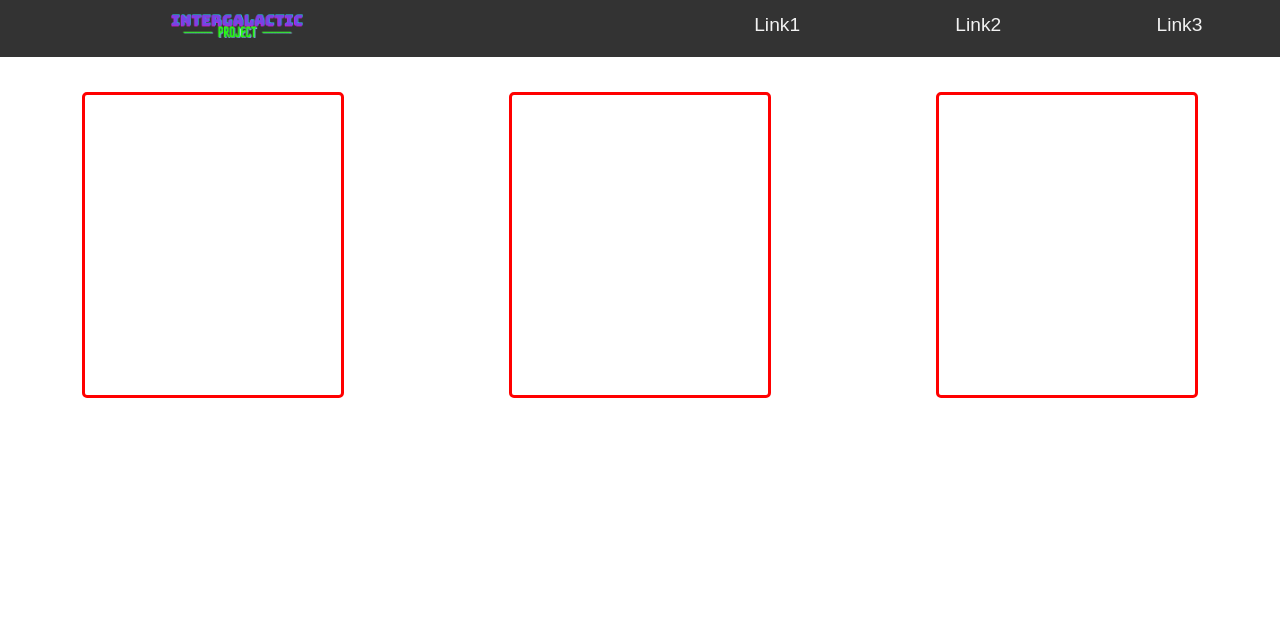
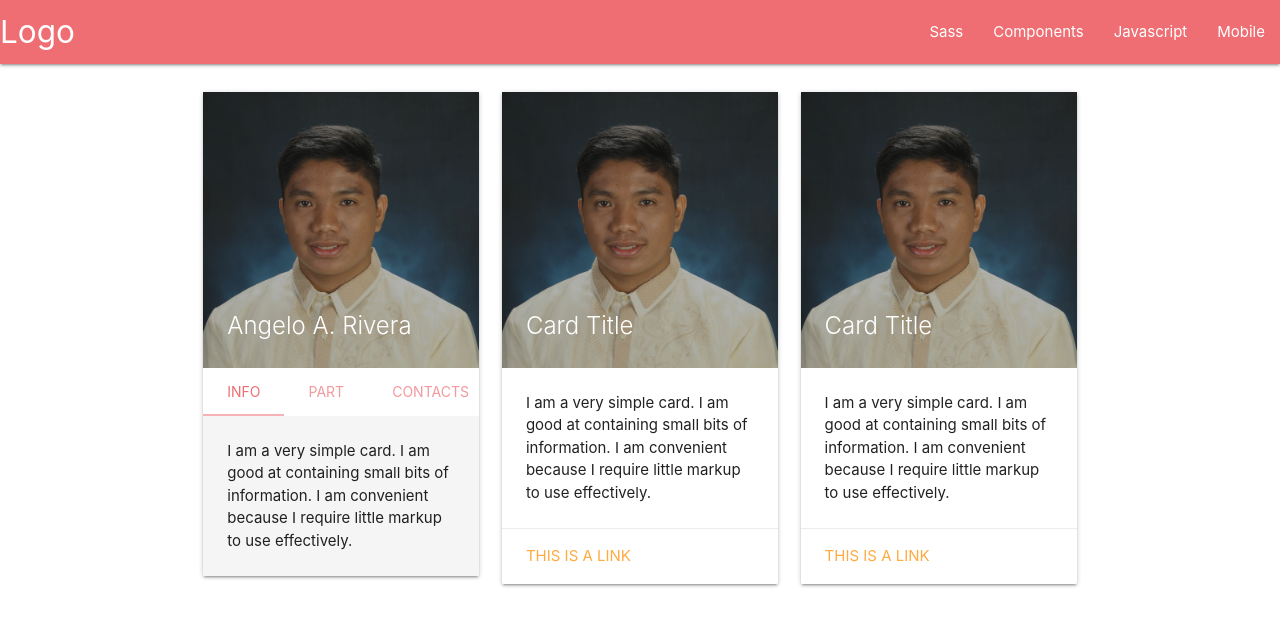
Before and after one commit to angeloaranasrivera/Intergalactic, a plain HTML site: page index.html in a window 1280 px wide. Drawn offline with Linux system fonts and the light colour scheme.

Commit message:
framework
used materialize css framework

```diff
--- a/css/style.css
+++ b/css/style.css
@@ -1,57 +1,8 @@
-body{
-  margin: 0;
-  font-family: Arial, Helvetica, sans-serif;
+.pic1 {
+  opacity: 0.65;
 
 }
 
-.topnav {
-  background-color: #333;
-  overflow: hidden;
-  display: flex;
+.card-image {
+  background-color: #212121;
 }
-
-.topnav a {
-  display: block;
-  text-align: center;
-  color: #f2f2f2;
-  width: 20%;
-  text-decoration: none;
-  font-size: 1.5vw;
-  padding: 14px 16px;
-  box-sizing: border-box;
-}
-
-.topnav a:hover {
-  background-color: #fff;
-  color: black;
-}
-
-.topnav .logo {
-  width: 70%;
-}
-
-.topnav .logo a{
-  background-color: #333 !important;
-  color: #fff !important;
-  width: 70%;
-  height: auto;
-}
-
-.topnav .logo img {
-  width: 30%;
-}
-
-.sec1 {
-  justify-content: center;
-  display: flex;
-}
-
-.box {
-  height: 300px;
-  width: 20%;
-  margin: auto;
-  margin-top: 3%;
-  border-radius: 2px;
-  outline-style: solid;
-  outline-color: red;
-}
--- a/index.html
+++ b/index.html
@@ -1,37 +1,103 @@
 <!DOCTYPE html>
-<html lang="en">
+<html>
   <head>
-  <meta http-equiv="Content-Type" content="text/html; charset=UTF-8"/>
-  <meta name="viewport" content="width=device-width, initial-scale=1"/>
+    <!--Import Google Icon Font-->
+    <link href="https://fonts.googleapis.com/icon?family=Material+Icons" rel="stylesheet">
+    <!--Import materialize.css-->
+    <link type="text/css" rel="stylesheet" href="css/materialize.min.css"  media="screen,projection"/>
+    <link rel="stylesheet" href="css/style.css">
+
+    <!--Let browser know website is optimized for mobile-->
+    <meta name="viewport" content="width=device-width, initial-scale=1.0"/>
+
     <title>Intergalactic</title>
-  <link rel="stylesheet" href="css/style.css">
   </head>
+
   <body>
-  <div class="topnav">
-    <div class="logo">
-      <a href=""><img src="img/logo.png" alt=""></a>
+    <!-- TOPNAV -->
+    <nav>
+        <div class="nav-wrapper">
+            <a href="#!" class="brand-logo">Logo</a>
+            <a href="#" data-target="mobile-demo" class="sidenav-trigger"><i class="material-icons">menu</i></a>
+            <ul class="right hide-on-med-and-down">
+                <li><a href="sass.html">Sass</a></li>
+                <li><a href="badges.html">Components</a></li>
+                <li><a href="collapsible.html">Javascript</a></li>
+                <li><a href="mobile.html">Mobile</a></li>
+            </ul>
         </div>
-    <a href="">Link1</a>
-    <a href="">Link2</a>
-    <a href="">Link3</a>
+    </nav>
+
+    <!-- MOBILE TOPNAV -->
+    <ul class="sidenav" id="mobile-demo">
+        <li><a href="sass.html">Sass</a></li>
+        <li><a href="badges.html">Components</a></li>
+        <li><a href="collapsible.html">Javascript</a></li>
+        <li><a href="mobile.html">Mobile</a></li>
+    </ul>
+
+    <!-- CONTENTS -->
+    <div class="row"></div>
+    <div class="container">
+        <div class="row">
+            <div class="col s12 m4 l4">
+                <div class="card">
+                    <div class="card-image">
+                        <img class="pic1" src="img/barong.jpg">
+                        <span class="card-title">Angelo A. Rivera</span>
+                    </div>
+                    <div class="card-tabs">
+                        <ul class="tabs tabs-fixed-width">
+                          <li class="tab"><a class="active" href="#test4">Info</a></li>
+                          <li class="tab"><a href="#test5">Part</a></li>
+                          <li class="tab"><a href="#test6">Contacts</a></li>
+                        </ul>
+                      </div>
+                      <div class="card-content grey lighten-4">
+                        <div id="test4">I am a very simple card. I am good at containing small bits of information.
+                            I am convenient because I require little markup to use effectively.</div>
+                        <div id="test5">Test 2</div>
+                        <div id="test6">Test 3</div>
+                      </div>
+                </div>
             </div>
 
-  <!-- SECTION 1 -->
-  <section class="sec1">
-    <div class="box">
+            <div class="col s12 m4 l4">
+                <div class="card">
+                    <div class="card-image">
+                        <img class="pic1" src="img/barong.jpg">
+                        <span class="card-title">Card Title</span>
+                    </div>
+                    <div class="card-content">
+                        <p>I am a very simple card. I am good at containing small bits of information.
+                        I am convenient because I require little markup to use effectively.</p>
+                    </div>
+                    <div class="card-action">
+                        <a href="#">This is a link</a>
+                    </div>
+                </div>
+            </div>
 
+            <div class="col s12 m4 l4">
+                <div class="card">
+                    <div class="card-image">
+                        <img class="pic1" src="img/barong.jpg">
+                        <span class="card-title">Card Title</span>
                     </div>
-    <div class="box">
+                    <div class="card-content">
+                        <p>I am a very simple card. I am good at containing small bits of information.
+                        I am convenient because I require little markup to use effectively.</p>
+                    </div>
+                    <div class="card-action">
+                        <a href="#">This is a link</a>
+                    </div>
+                </div>
+            </div>
+        </div>
+    </div>
 
-    </div>
-    <div class="box">
-
-    </div>
-  </section>
-
-<!--
-huehue may multo dito AWOOOOOOOOOOOOOOOOOOOOOO
-
- -->
+    <!--JavaScript at end of body for optimized loading-->
+    <script type="text/javascript" src="js/materialize.min.js"></script>
+    <script src="js/init.js"></script>
   </body>
 </html>
--- a/js/init.js
+++ b/js/init.js
@@ -1,8 +1,4 @@
-(function($){
-  $(function(){
-
-    $('.sidenav').sidenav();
-    $('.parallax').parallax();
-
-  }); // end of document ready
-})(jQuery); // end of jQuery name space
+document.addEventListener('DOMContentLoaded', function() {
+  M.Sidenav.init(document.querySelectorAll('.sidenav'), {});
+  M.Tabs.init(document.querySelectorAll('.tabs'), {});
+});
```
Also changed, not shown: img/background1.jpg (deleted), img/background2.jpg (deleted), img/background3.jpg (deleted), img/barong.jpg (added), img/img.svg (deleted), img/logo.png (deleted). Lines whose indentation alone changed are shown as unchanged.
